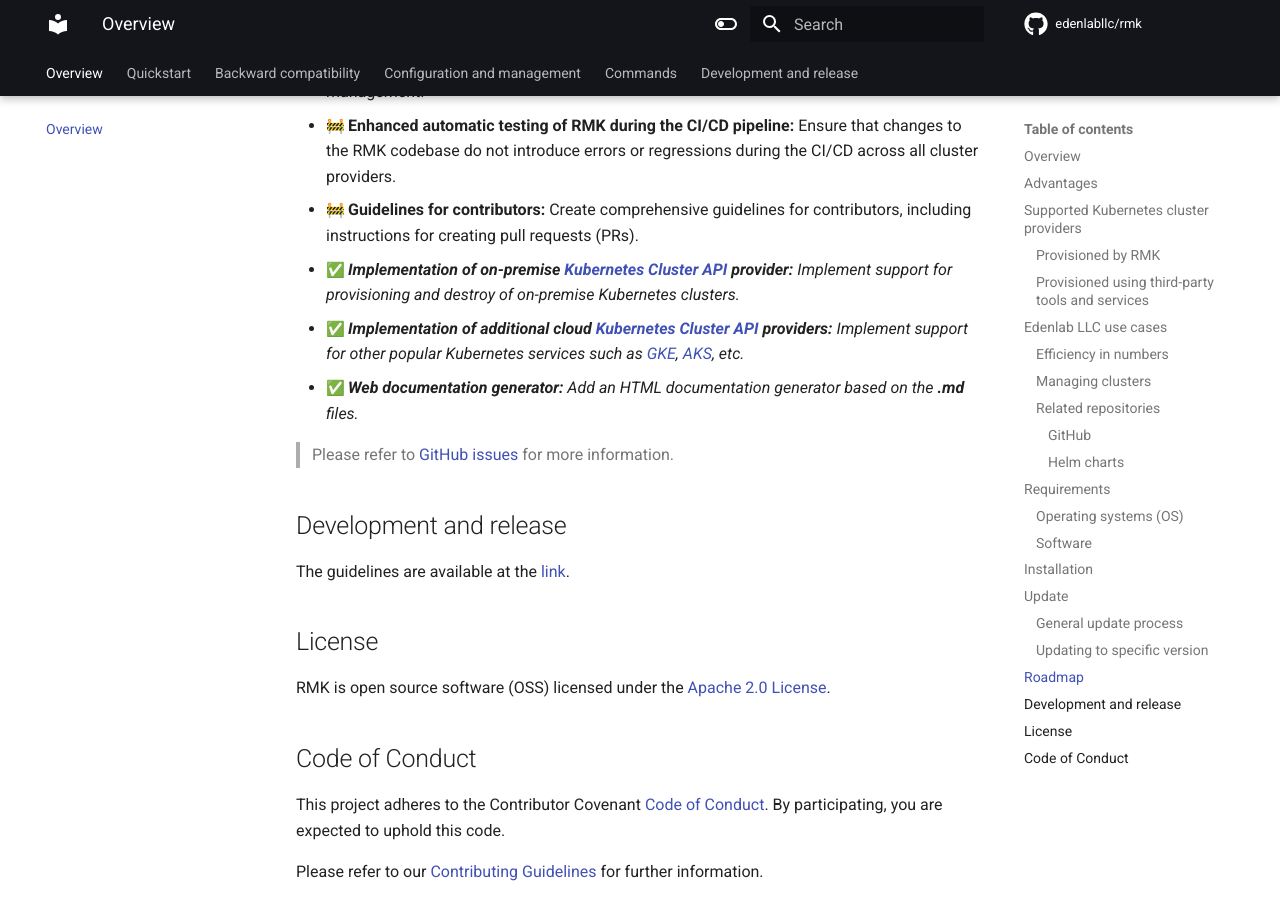
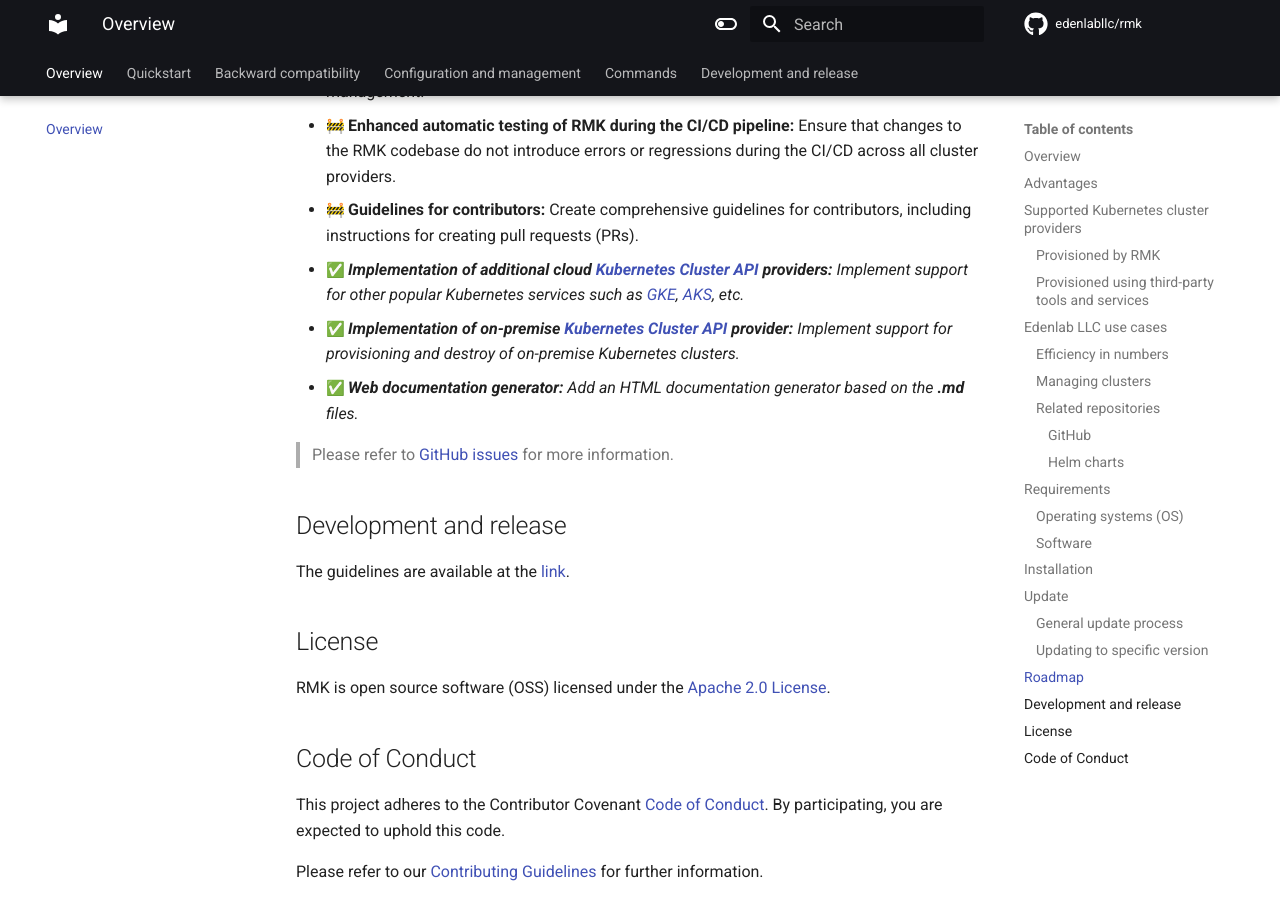
Before and after one commit to edenlabllc/rmk, an MkDocs documentation site: the page built from docs/index.md, in a window 1280 px wide and 900 px high, scrolled down 7058 px. Built offline with MkDocs 1.6.1 and Material for MkDocs 9.7.7, drawn with Linux system fonts in a browser that asks for light colours; emoji names are drawn with the system emoji font; comment, search, counter and statistics services are not loaded; the version menu is left out.

```diff
--- a/docs/index.md
+++ b/docs/index.md
@@ -293,13 +293,13 @@ rmk update --version vX.X.X
   **Guidelines for contributors:** Create comprehensive guidelines for contributors, including instructions for
   creating pull requests (PRs).
 - :white_check_mark:
-  _**Implementation of on-premise [Kubernetes Cluster API](https://cluster-api.sigs.k8s.io/) provider:**
-  Implement support for provisioning and destroy of on-premise Kubernetes clusters._
-- :white_check_mark:
   _**Implementation of additional cloud [Kubernetes Cluster API](https://cluster-api.sigs.k8s.io/) providers:**
   Implement support for other popular Kubernetes services such as
   [GKE](https://cloud.google.com/kubernetes-engine),
   [AKS](https://azure.microsoft.com/en-us/products/kubernetes-service/), etc._
+- :white_check_mark:
+  _**Implementation of on-premise [Kubernetes Cluster API](https://cluster-api.sigs.k8s.io/) provider:**
+  Implement support for provisioning and destroy of on-premise Kubernetes clusters._
 - :white_check_mark:
   _**Web documentation generator:** Add an HTML documentation generator based on the **.md** files._
 
```
Also changed, not shown: README.md (+3 -3 lines).
